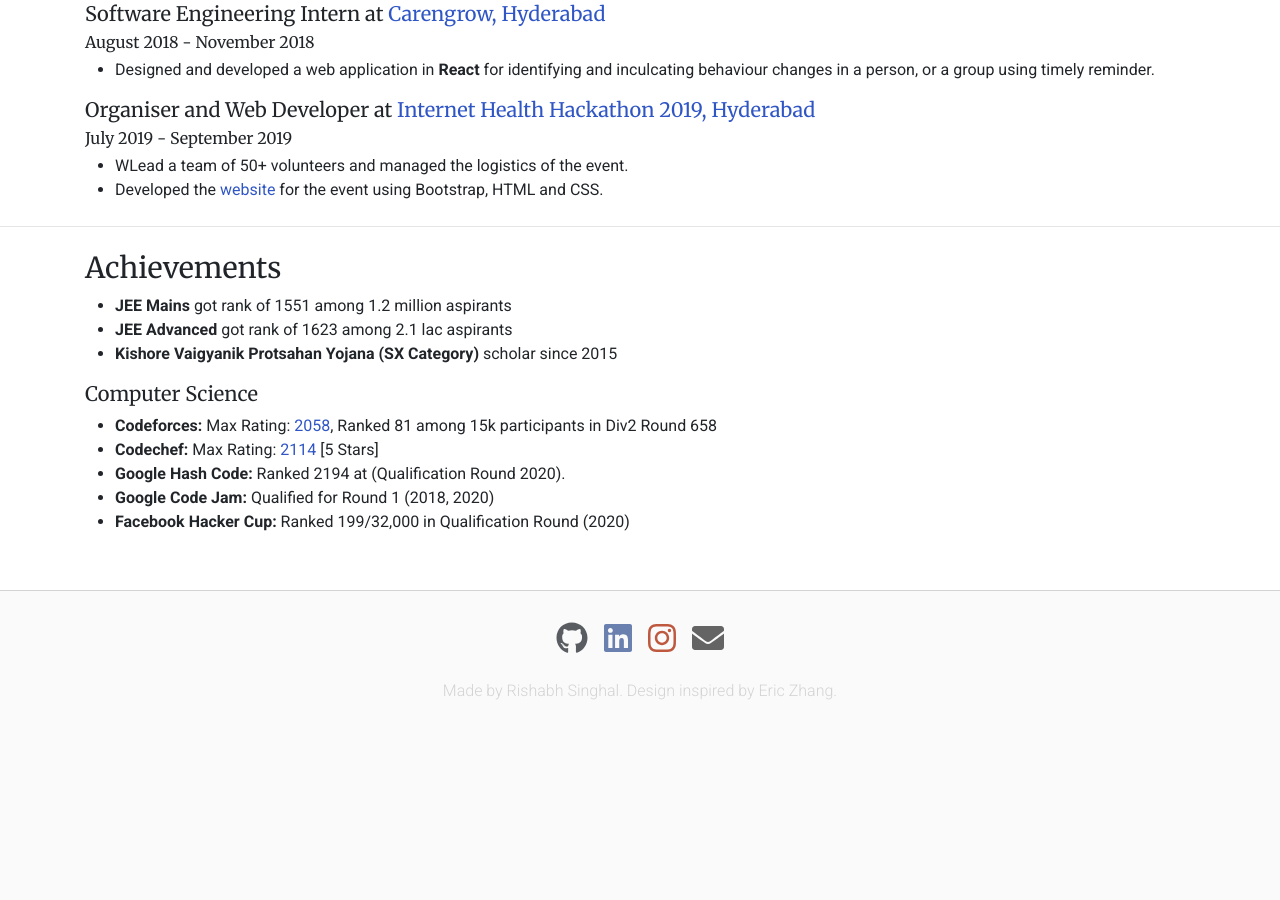
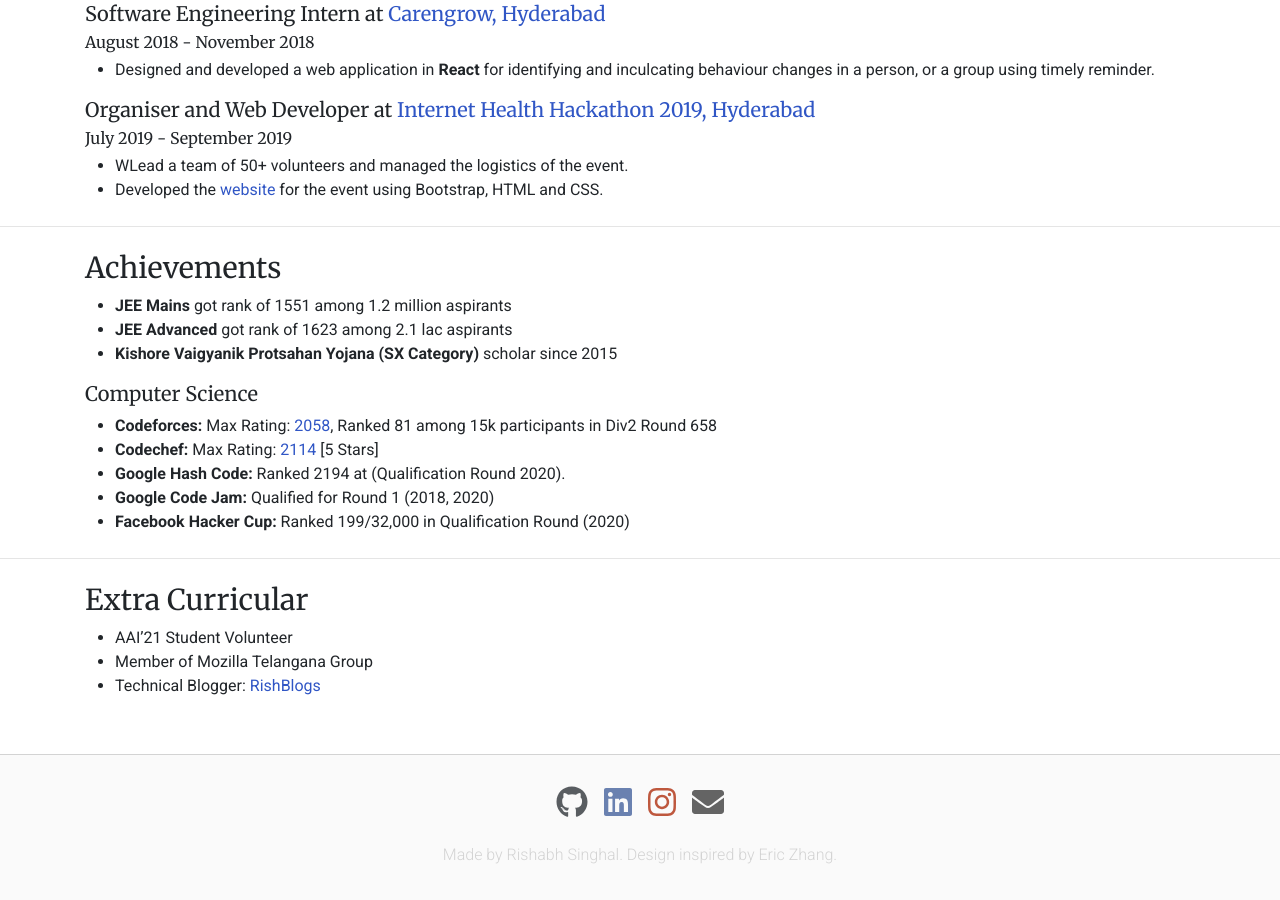
Before and after one commit to rish-singhal/rish-singhal.github.io, a Jekyll site: the page built from pages/resume.html, in a window 1280 px wide and 900 px high, scrolled down 707 px. Built offline with Jekyll 4.4.1, drawn with Linux system fonts in a browser that asks for light colours; nearby versions of some CDN libraries; before the commit the page ends 1444 px from its top, so only the background shows below that.

Commit message:
added extra-curriculars

```diff
--- a/pages/resume.html
+++ b/pages/resume.html
@@ -113,5 +113,24 @@
     </li>
     <li><b>Facebook Hacker Cup:</b> Ranked 199/32,000 in Qualification Round (2020)</li>
   </ul>
+</section>
+<hr />
+  <section class="container">
+  <h2>Extra Curricular</h2>
+
+  <ul>
+    <li>
+      AAI’21 Student Volunteer
+    </li>
+    <li>
+      Member of Mozilla Telangana Group
+    </li>
+    <li>
+      Technical Blogger: <a href="https://rish-singhal.github.io/blogs">RishBlogs</a>
+    </li>
+  </ul>
 
 </section>
+
+
+</section>
```
